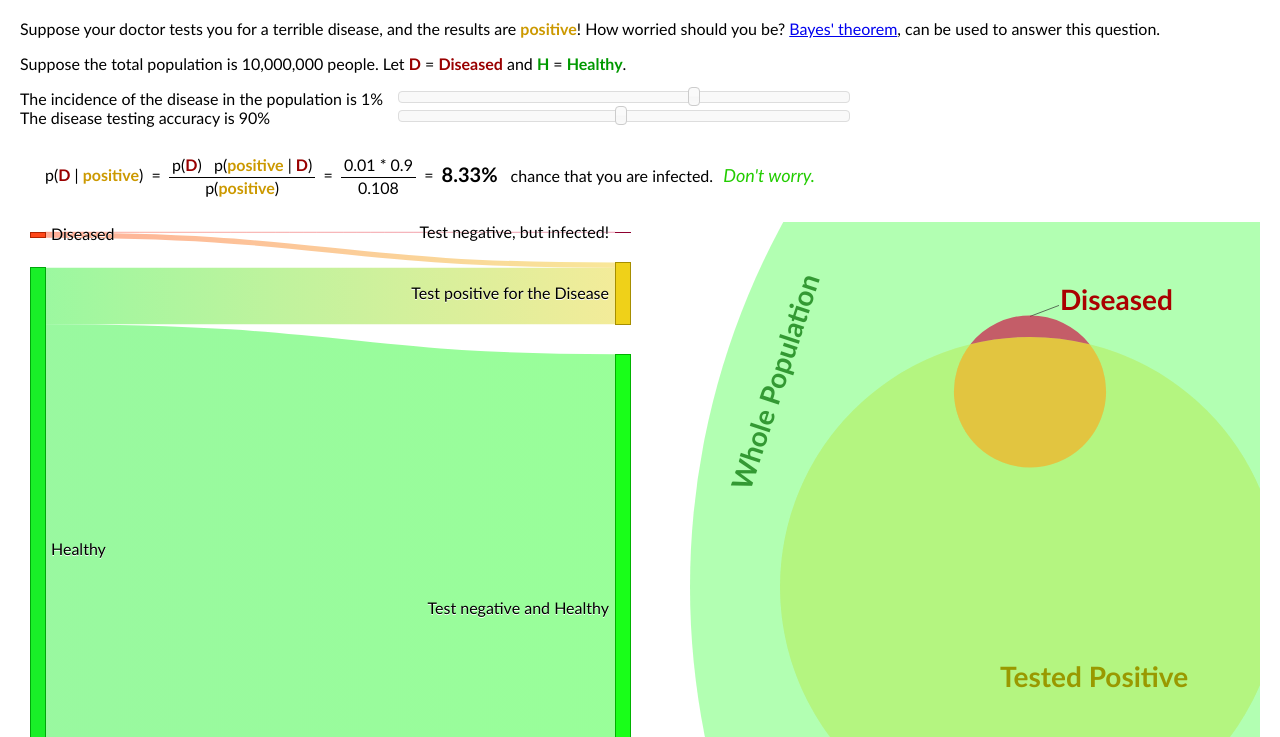
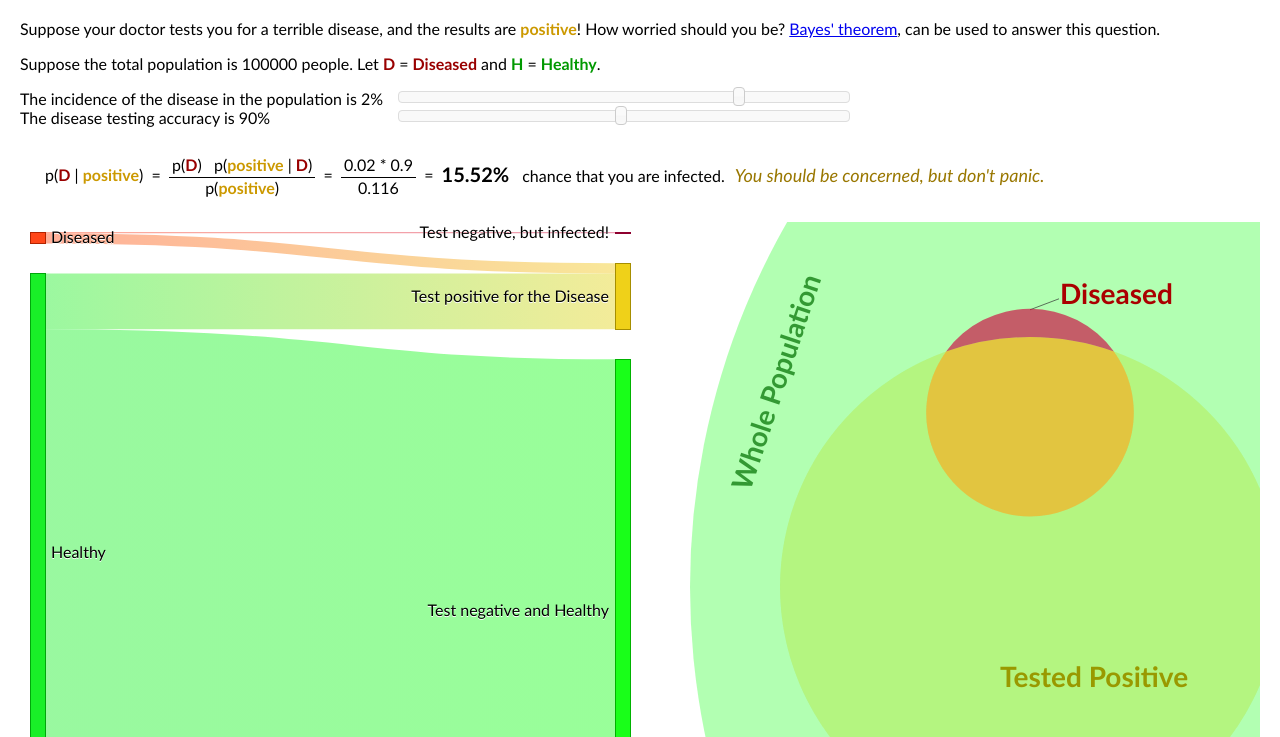
Before and after one commit to barrybecker4/bayes-rule-viz, a plain HTML site: page index.html in a window 1280 px wide. Shown: the part 63-800 px from the top of the page. Drawn offline with nearby package versions, Linux system fonts and the light colour scheme.

Commit message:
Specify the simulation parameters as props in the html. (#7)

```diff
--- a/index.html
+++ b/index.html
@@ -28,7 +28,11 @@
             <h1>Disease Testing Visualization</h1>
 
             <introduction-content></introduction-content>
-            <disease-simulation></disease-simulation>
+            <disease-simulation
+                    total-population="100000"
+                    initial-pct-diseased="2"
+                    initial-test-accuracy="90">
+            </disease-simulation>
             <notes-content></notes-content>
         </div>
     </body>
--- a/js/components/DiseaseSimulation.vue.js
+++ b/js/components/DiseaseSimulation.vue.js
@@ -27,7 +27,7 @@ export default {
    },
 
    mounted() {
-      disease.init(10000000);
+      disease.init(this.totalPopulation, this.initialPctDiseased, this.initialTestAccuracy);
    },
 
    methods: {
```
